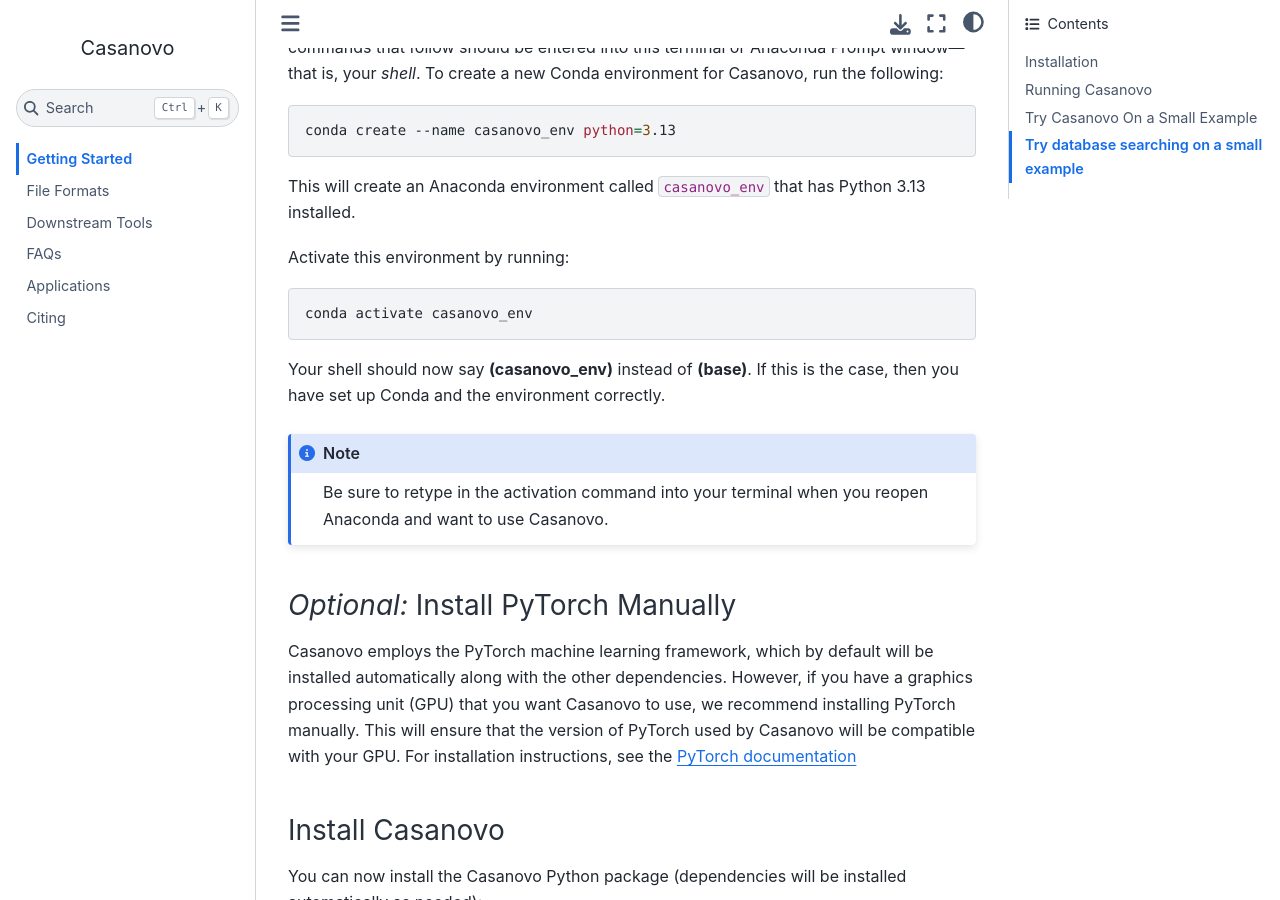
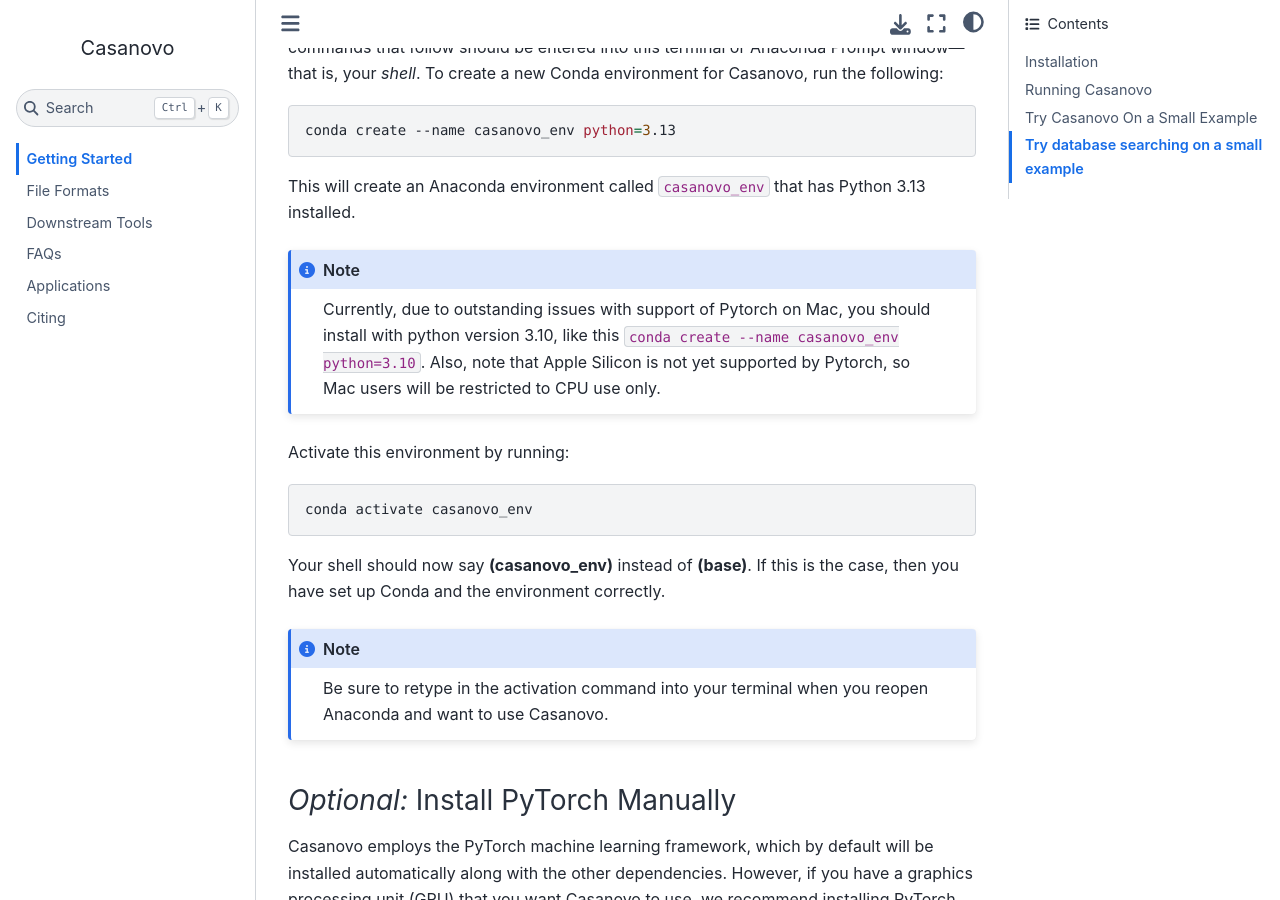
Before and after one commit to Noble-Lab/casanovo, a Sphinx documentation site: the page built from docs/getting_started.md, in a window 1280 px wide and 900 px high, scrolled down 647 px. Built offline with Sphinx 7.4.7 and the Sphinx Book theme 1.1.4, drawn with Linux system fonts in a browser that asks for light colours.

Commit message:
Update getting_started.md with Pytorch installation notes
Add note about Python version and Mac support for Pytorch.

````diff
--- a/docs/getting_started.md
+++ b/docs/getting_started.md
@@ -25,6 +25,10 @@
 ```
 
 This will create an Anaconda environment called `casanovo_env` that has Python 3.13 installed.
+
+```{Note}
+Currently, due to outstanding issues with support of Pytorch on Mac, you should install with python version 3.10, like this `conda create --name casanovo_env python=3.10`. Also, note that Apple Silicon is not yet supported by Pytorch, so Mac users will be restricted to CPU use only.
+```
 
 Activate this environment by running:
 
````
